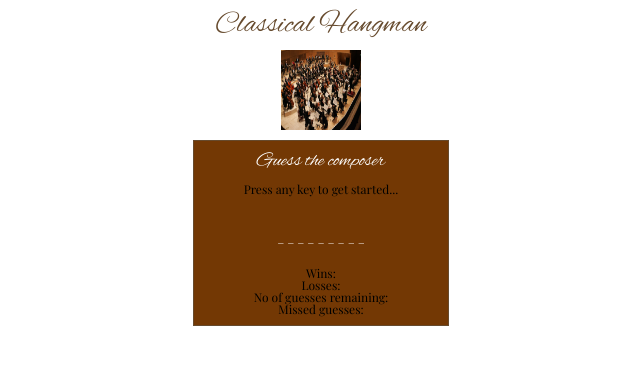
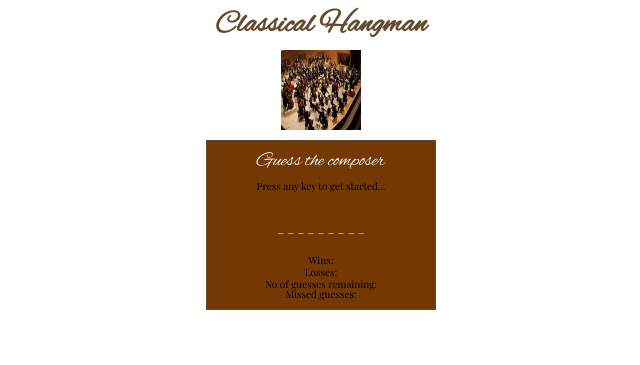
Before and after one commit to bhagya88/week-3-hangman, a PHP site: page / in a window 1280 px wide. Shown: the top 365 px of the page, without its empty margins (319-959 px from the left). Run offline with PHP 8.4, Linux system fonts and the light colour scheme; some web fonts are replaced.

Commit message:
fine tuning

```diff
--- a/assets/css/style.css
+++ b/assets/css/style.css
@@ -34,13 +34,14 @@ body{
 		font-size:30px;
 		text-align: center;
 		font-family: 'Alex Brush', cursive;
+		font-weight:bold;
 		/*display: inline-block;*/
 
 	}
 
 	.game-stats{
 		margin-top:10px;
-		font-size: 12px;
+		font-size: 10px;
 		display:inline-block;
 		border:1px solid rgb(102,74,45);
 		padding:10px 50px 10px 50px;
@@ -59,6 +60,7 @@ body{
 
 	.data{
 		color:white;
+		font-size: 12px;
 	}
 
 
```
